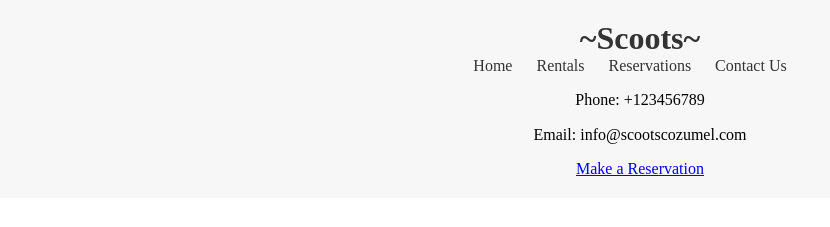
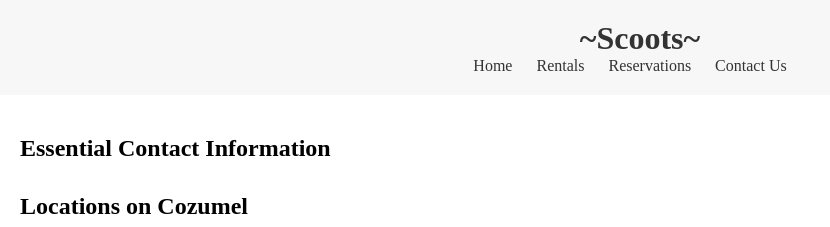
Before and after one commit to letiabelenda/wdd230, a plain HTML site: page final-project/contact.html in a window 1280 px wide. Shown: the top 227 px of the page, without its empty margins (0-830 px from the left). Drawn offline with Linux system fonts and the light colour scheme; grey boxes are pictures that could not be loaded.

Commit message:
menu fixed

```diff
--- a/final-project/contact.html
+++ b/final-project/contact.html
@@ -23,11 +23,6 @@
             <li><a href="#">Contact Us</a></li>
           </ul>
         </nav>
-        <div class="contact-info">
-          <p>Phone: +123456789</p>
-          <p>Email: info@scootscozumel.com</p>
-        </div>
-        <a href="#reservation" class="reservation-btn">Make a Reservation</a>
     </header>
     <main>
         <section>
```
Also changed, not shown: final-project/rentals.html (+0 -5 lines), final-project/reservations.html (+0 -5 lines).
